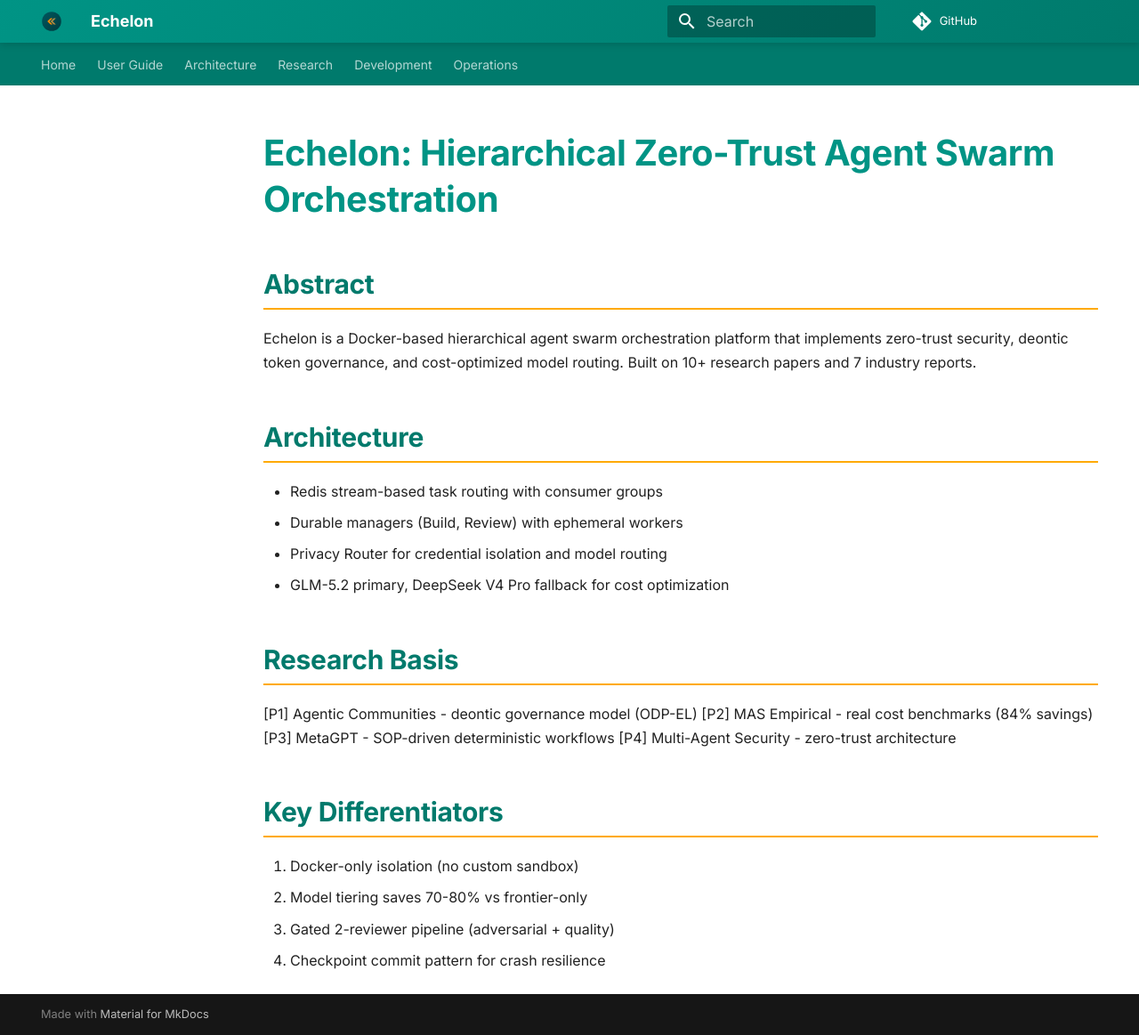
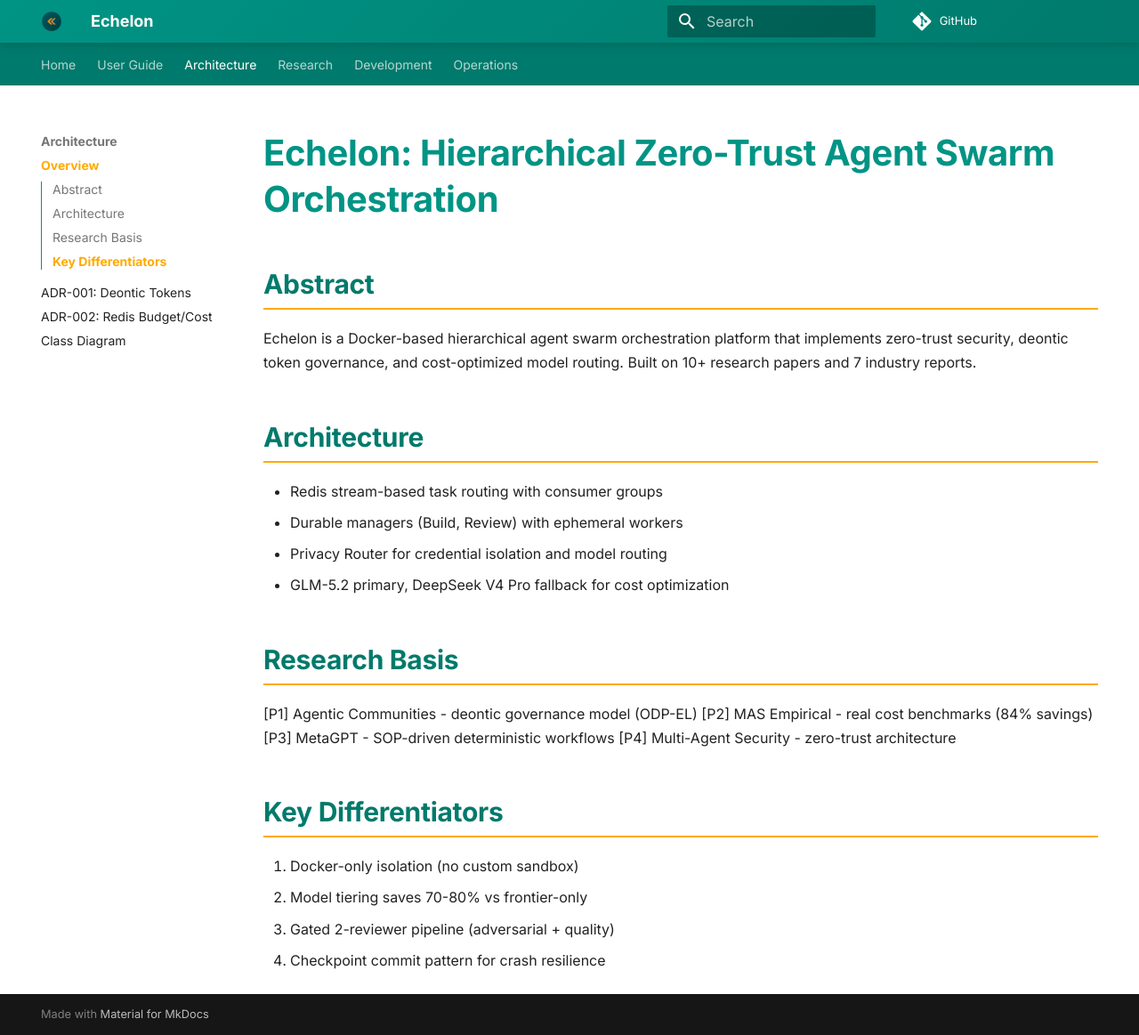
Before and after one commit to thepragmatik/echelon, an MkDocs documentation site: the page built from docs/whitepaper.md, in a window 1280 px wide and 1163 px high. Shown: the whole window at 89% size. Built offline with MkDocs 1.6.1 and Material for MkDocs 9.7.7, drawn with Linux system fonts in a browser that asks for light colours; comment, search, counter and statistics services are not loaded; part of the change alters nothing that is shown.

Commit message:
fix: correct mkdocs nav path for whitepaper

```diff
--- a/mkdocs.yml
+++ b/mkdocs.yml
@@ -31,7 +31,7 @@ nav:
     - Security: user-guide/security.md
     - Operations: user-guide/operations.md
   - Architecture:
-    - Whitepaper: architecture/whitepaper.md
+    - Overview: whitepaper.md
     - "ADR-001: Deontic Tokens": architecture/adr-001-deontic-tokens.md
     - "ADR-002: Redis Budget/Cost": architecture/adr-002-redis-budget-streams.md
     - Class Diagram: architecture/governance-class-diagram.md
```
